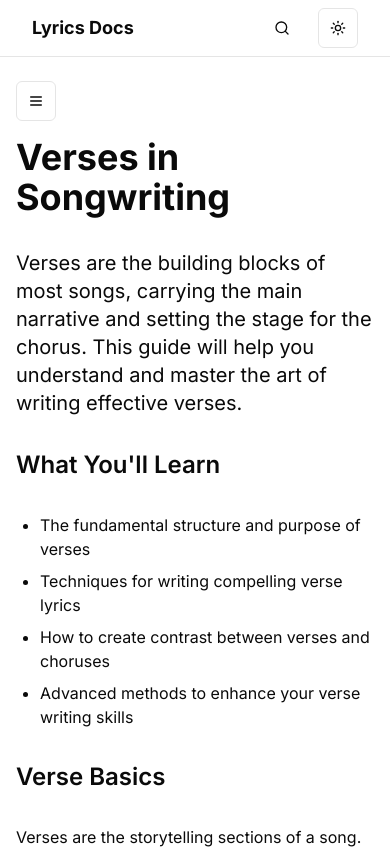
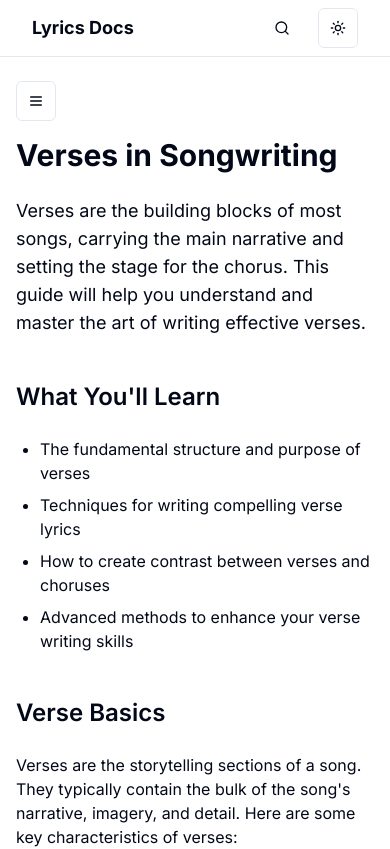
Before and after one commit to neil-jay/with-joyful-lips-next-js, a Next.js app: page /docs/song-structure/verses in a window 390 px wide. Shown: the top 849 px of the page. Built offline with nearby package versions, Linux system fonts and the light colour scheme.

Commit message:
Fixed right sidebar topic hide issue

```diff
--- a/app/docs/layout.tsx
+++ b/app/docs/layout.tsx
@@ -121,6 +121,26 @@ export default function DocsLayout({
 
   const toggleSidebar = () => setSidebarOpen(!sidebarOpen)
 
+  const handleSmoothScroll = (e: React.MouseEvent<HTMLAnchorElement>, href: string) => {
+    e.preventDefault()
+    const targetId = href.replace('#', '')
+    const targetElement = document.getElementById(targetId)
+    if (targetElement) {
+      const headerOffset = 80 // Adjust this value based on your header height
+      const elementPosition = targetElement.getBoundingClientRect().top
+      const offsetPosition = elementPosition + window.pageYOffset - headerOffset
+
+      window.scrollTo({
+        top: offsetPosition,
+        behavior: 'smooth'
+      })
+
+      // Set focus to the target element for accessibility
+      targetElement.tabIndex = -1
+      targetElement.focus({ preventScroll: true })
+    }
+  }
+
   return (
     <div className="flex min-h-screen flex-col">
       <Header />
@@ -177,6 +197,7 @@ export default function DocsLayout({
                 <a
                   key={item.url}
                   href={item.url}
+                  onClick={(e) => handleSmoothScroll(e, item.url)}
                   className={`block text-sm transition-colors hover:text-foreground ${
                     activeItem === item.url.slice(1)
                       ? 'text-foreground font-medium'
--- a/app/docs/song-structure/verses/page.tsx
+++ b/app/docs/song-structure/verses/page.tsx
@@ -1,12 +1,12 @@
 export default function VersesPage() {
   return (
-    <div className="space-y-8">
-      <h1 className="text-4xl font-bold">Verses in Songwriting</h1>
-      <p className="text-xl">
+    <div className="space-y-6 sm:space-y-8">
+      <h1 className="text-3xl sm:text-4xl font-bold">Verses in Songwriting</h1>
+      <p className="text-lg sm:text-xl">
         Verses are the building blocks of most songs, carrying the main narrative and setting the stage for the chorus. This guide will help you understand and master the art of writing effective verses.
       </p>
 
-      <h2 className="text-2xl font-semibold" id="what-youll-learn">What You'll Learn</h2>
+      <h2 id="what-youll-learn" className="text-2xl font-semibold">What You'll Learn</h2>
       <ul className="list-disc pl-6 space-y-2">
         <li>The fundamental structure and purpose of verses</li>
         <li>Techniques for writing compelling verse lyrics</li>
@@ -14,7 +14,7 @@ export default function VersesPage() {
         <li>Advanced methods to enhance your verse writing skills</li>
       </ul>
 
-      <h2 className="text-2xl font-semibold" id="verse-basics">Verse Basics</h2>
+      <h2 id="verse-basics" className="text-2xl font-semibold">Verse Basics</h2>
       <p>
         Verses are the storytelling sections of a song. They typically contain the bulk of the song's narrative, imagery, and detail. Here are some key characteristics of verses:
       </p>
@@ -25,7 +25,7 @@ export default function VersesPage() {
         <li>Typically lead into the chorus or refrain</li>
       </ul>
 
-      <h2 className="text-2xl font-semibold" id="verse-structure">Verse Structure</h2>
+      <h2 id="verse-structure" className="text-2xl font-semibold">Verse Structure</h2>
       <p>
         While verse structure can vary, a common format in popular music is:
       </p>
@@ -38,7 +38,7 @@ export default function VersesPage() {
         Remember, these are guidelines, not rules. Many great songs break from these conventions.
       </p>
 
-      <h2 className="text-2xl font-semibold" id="writing-techniques">Verse Writing Techniques</h2>
+      <h2 id="writing-techniques" className="text-2xl font-semibold">Verse Writing Techniques</h2>
       <p>
         Here are some techniques to help you write more effective verses:
       </p>
@@ -50,7 +50,7 @@ export default function VersesPage() {
         <li><strong>Develop your story:</strong> Each verse should advance the narrative or emotional journey of the song.</li>
       </ul>
 
-      <h2 className="text-2xl font-semibold" id="verse-chorus-relationship">Verse-Chorus Relationship</h2>
+      <h2 id="verse-chorus-relationship" className="text-2xl font-semibold">Verse-Chorus Relationship</h2>
       <p>
         The relationship between verses and choruses is crucial in songwriting. Here are some tips:
       </p>
@@ -61,7 +61,7 @@ export default function VersesPage() {
         <li>Consider using a pre-chorus to bridge the gap between verse and chorus if needed</li>
       </ul>
 
-      <h2 className="text-2xl font-semibold" id="advanced-techniques">Advanced Verse Writing Techniques</h2>
+      <h2 id="advanced-techniques" className="text-2xl font-semibold">Advanced Verse Writing Techniques</h2>
       <p>
         Once you've mastered the basics, try these advanced techniques:
       </p>
@@ -73,7 +73,7 @@ export default function VersesPage() {
         <li><strong>Experiment with perspective:</strong> Try writing verses from different points of view.</li>
       </ul>
 
-      <h2 className="text-2xl font-semibold" id="common-pitfalls">Common Verse Writing Pitfalls</h2>
+      <h2 id="common-pitfalls" className="text-2xl font-semibold">Common Verse Writing Pitfalls</h2>
       <p>
         Avoid these common mistakes when writing verses:
       </p>
@@ -85,7 +85,7 @@ export default function VersesPage() {
         <li>Making verses too similar to the chorus in energy or content</li>
       </ul>
 
-      <h2 className="text-2xl font-semibold" id="practice-exercises">Practice Exercises</h2>
+      <h2 id="practice-exercises" className="text-2xl font-semibold">Practice Exercises</h2>
       <p>
         Improve your verse writing skills with these exercises:
       </p>
--- a/app/globals.css
+++ b/app/globals.css
@@ -5,79 +5,64 @@
 @layer base {
   :root {
     --background: 0 0% 100%;
-    --foreground: 0 0% 3.9%;
+    --foreground: 222.2 84% 4.9%;
 
     --card: 0 0% 100%;
-    --card-foreground: 0 0% 3.9%;
+    --card-foreground: 222.2 84% 4.9%;
 
     --popover: 0 0% 100%;
-    --popover-foreground: 0 0% 3.9%;
+    --popover-foreground: 222.2 84% 4.9%;
 
-    --primary: 0 0% 9%;
-    --primary-foreground: 0 0% 98%;
+    --primary: 222.2 47.4% 11.2%;
+    --primary-foreground: 210 40% 98%;
 
-    --secondary: 0 0% 96.1%;
-    --secondary-foreground: 0 0% 9%;
+    --secondary: 210 40% 96.1%;
+    --secondary-foreground: 222.2 47.4% 11.2%;
 
-    --muted: 0 0% 96.1%;
-    --muted-foreground: 0 0% 45.1%;
+    --muted: 210 40% 96.1%;
+    --muted-foreground: 215.4 16.3% 46.9%;
 
-    --accent: 0 0% 96.1%;
-    --accent-foreground: 0 0% 9%;
+    --accent: 210 40% 96.1%;
+    --accent-foreground: 222.2 47.4% 11.2%;
 
     --destructive: 0 84.2% 60.2%;
-    --destructive-foreground: 0 0% 98%;
+    --destructive-foreground: 210 40% 98%;
 
-    --border: 0 0% 89.8%;
-    --input: 0 0% 89.8%;
-    --ring: 0 0% 3.9%;
+    --border: 214.3 31.8% 91.4%;
+    --input: 214.3 31.8% 91.4%;
+    --ring: 222.2 84% 4.9%;
 
     --radius: 0.5rem;
-
-    --chart-1: 12 76% 61%;
-
-    --chart-2: 173 58% 39%;
-
-    --chart-3: 197 37% 24%;
-
-    --chart-4: 43 74% 66%;
-
-    --chart-5: 27 87% 67%;
   }
 
   .dark {
-    --background: 0 0% 3.9%;
-    --foreground: 0 0% 98%;
+    --background: 222.2 84% 4.9%;
+    --foreground: 210 40% 98%;
 
-    --card: 0 0% 3.9%;
-    --card-foreground: 0 0% 98%;
+    --card: 222.2 84% 4.9%;
+    --card-foreground: 210 40% 98%;
 
-    --popover: 0 0% 3.9%;
-    --popover-foreground: 0 0% 98%;
+    --popover: 222.2 84% 4.9%;
+    --popover-foreground: 210 40% 98%;
 
-    --primary: 0 0% 98%;
-    --primary-foreground: 0 0% 9%;
+    --primary: 210 40% 98%;
+    --primary-foreground: 222.2 47.4% 11.2%;
 
-    --secondary: 0 0% 14.9%;
-    --secondary-foreground: 0 0% 98%;
+    --secondary: 217.2 32.6% 17.5%;
+    --secondary-foreground: 210 40% 98%;
 
-    --muted: 0 0% 14.9%;
-    --muted-foreground: 0 0% 63.9%;
+    --muted: 217.2 32.6% 17.5%;
+    --muted-foreground: 215 20.2% 65.1%;
 
-    --accent: 0 0% 14.9%;
-    --accent-foreground: 0 0% 98%;
+    --accent: 217.2 32.6% 17.5%;
+    --accent-foreground: 210 40% 98%;
 
     --destructive: 0 62.8% 30.6%;
-    --destructive-foreground: 0 0% 98%;
+    --destructive-foreground: 210 40% 98%;
 
-    --border: 0 0% 14.9%;
-    --input: 0 0% 14.9%;
-    --ring: 0 0% 83.1%;
-    --chart-1: 220 70% 50%;
-    --chart-2: 160 60% 45%;
-    --chart-3: 30 80% 55%;
-    --chart-4: 280 65% 60%;
-    --chart-5: 340 75% 55%;
+    --border: 217.2 32.6% 17.5%;
+    --input: 217.2 32.6% 17.5%;
+    --ring: 212.7 26.8% 83.9%;
   }
 }
 
@@ -88,4 +73,8 @@
   body {
     @apply bg-background text-foreground;
   }
+  h2 {
+    scroll-margin-top: 80px;
+    padding-top: 20px;
+  }
 }
```
